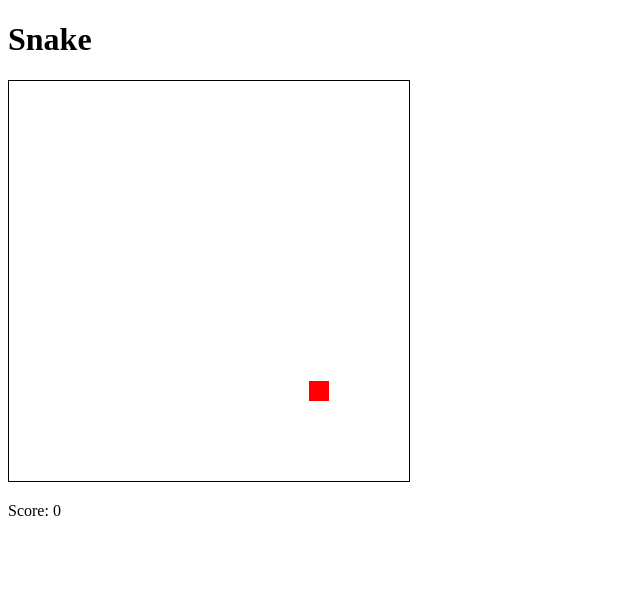
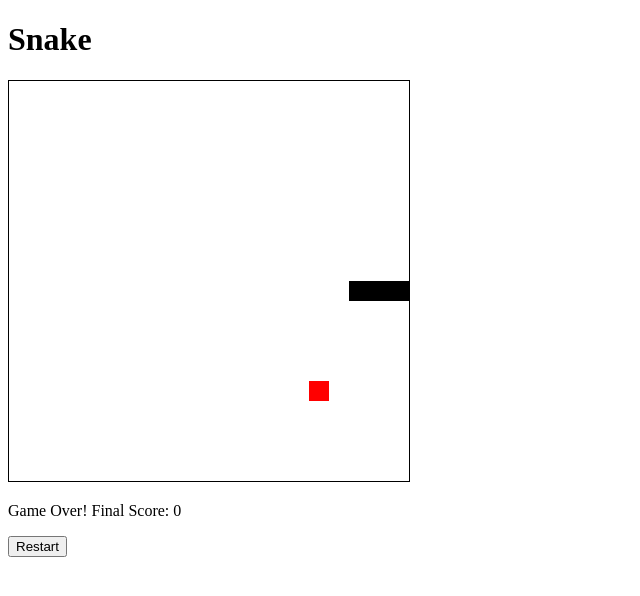
Before and after one commit to lilukk7/snake-game, a plain HTML site: page index.html in a window 1280 px wide. Shown: the whole page, without its empty margins (0-640 px from the left). Drawn offline with Linux system fonts and the light colour scheme.

Commit message:
feat: Implemented game restart functionality and fixed game timer issues

```diff
--- a/index.html
+++ b/index.html
@@ -17,6 +17,8 @@
     <canvas id="gameCanvas" width="400"
             height="400"></canvas>
     <p id="info"></p>
+    <button id="restartButton">Restart</button>
+
 
     <script>
         // ===== GAME SETUP =====
@@ -35,6 +37,7 @@
         let direction = { x: 1, y: 0 };
         let food = { x: 15, y: 15 };
         let score = 0;
+        let gameOver=0;
 
         // ===== DRAWING =====
         const drawGame = () => {
@@ -58,6 +61,23 @@
             }
         };
 
+        const restartGame = () => {
+            snake = [
+                { x: 10, y: 10 },
+                { x: 9, y: 10 },
+                { x: 8, y: 10 }
+            ];
+            direction = { x: 1, y: 0 };
+            food = { x: 15, y: 15 };
+            score = 0;
+            gameOver=0;
+            document.getElementById("info").innerText = "Score: " + score;
+            clearInterval(gameTimer);
+            drawGame();
+            startGame();
+        }
+
+
         const movesnake = () => {
             const headx=snake[0].x
             const heady=snake[0].y
@@ -66,6 +86,19 @@
                 x : headx + direction.x,
                 y : heady + direction.y
             }
+            const collision =
+                newHead.x < 0 ||
+                newHead.x >= tileCount ||
+                newHead.y < 0 ||
+                newHead.y >= tileCount;
+
+            if (collision) {
+                document.getElementById("info").innerText =
+                     "Game Over! Final Score: " + score;
+                clearInterval(gameTimer);
+                return;
+            }
+
             snake.unshift(newHead)
             document.getElementById("info").innerText = "Score: " + score
 
@@ -90,11 +123,18 @@
                 snake.pop();
             }
         }
+        let gameTimer;
+        const startGame = () => {
+            gameTimer = setInterval(() => {
+                movesnake();
+                drawGame();
+            }, 150);
+};
 
-        setInterval(() => {
-            movesnake();
-            drawGame();
-        }, 150);
+        startGame();
+
+        document.getElementById("restartButton")
+            .addEventListener("click", restartGame);
 
         document.addEventListener("keydown",(event)=>{
             let newDirection = direction
```
